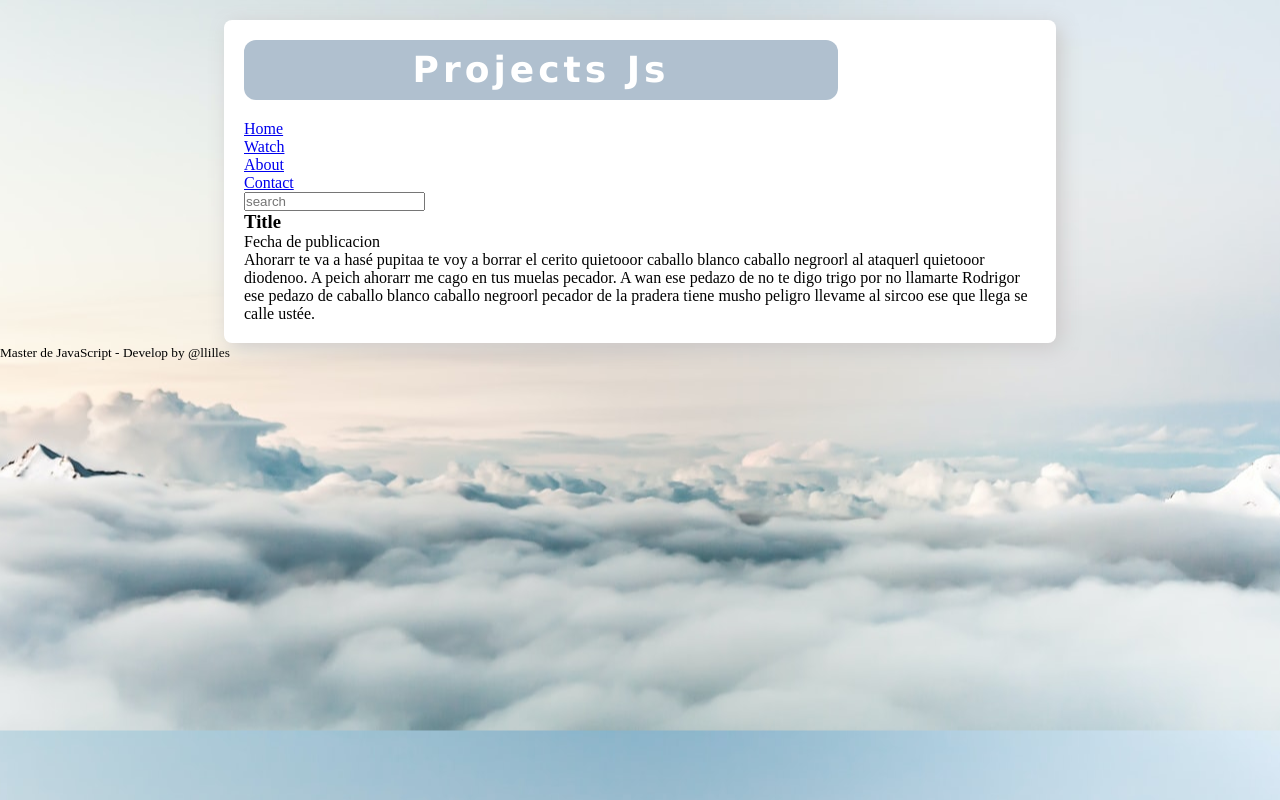
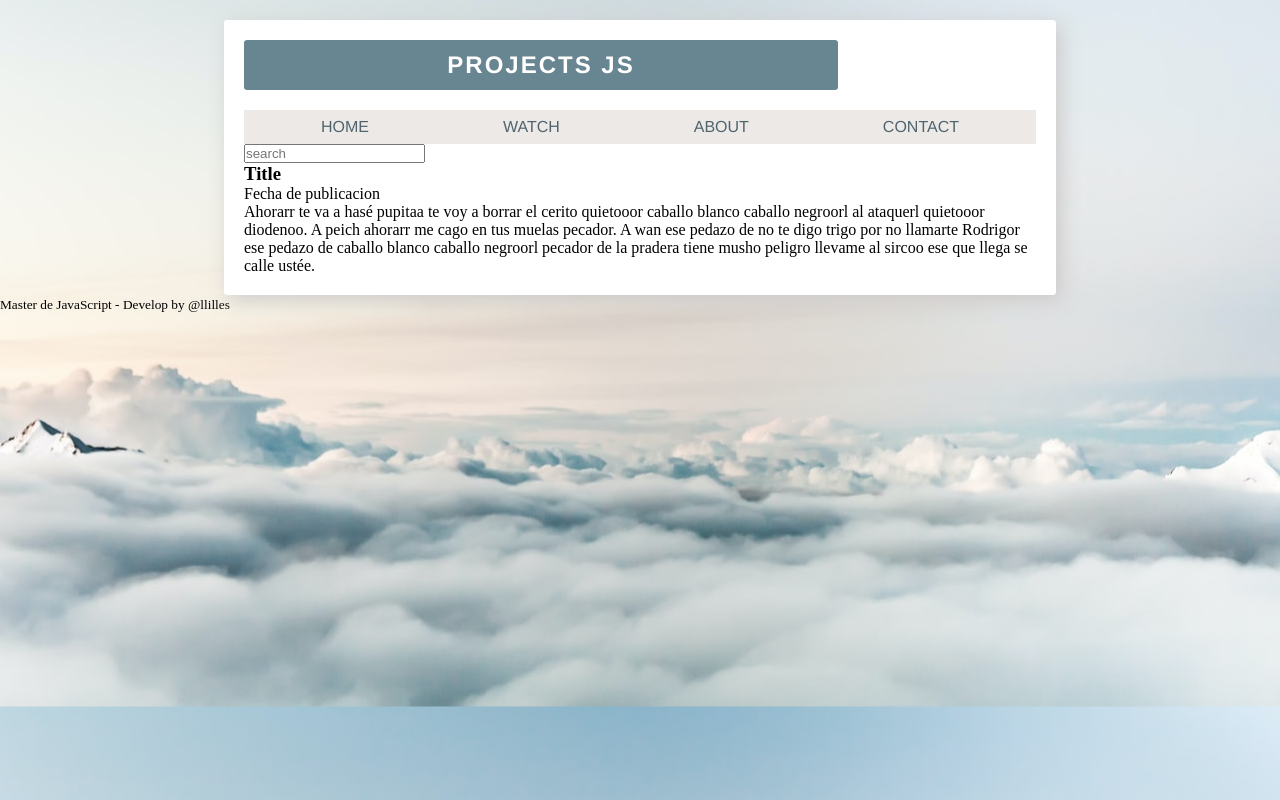
Before and after one commit to EstiBv/project-masterJS-, a plain HTML site: page index.html in a window 1280 px wide. Drawn offline with Linux system fonts and the light colour scheme.

Commit message:
menu styles and mediaqueries

```diff
--- a/css/styles.css
+++ b/css/styles.css
@@ -4,6 +4,15 @@
   box-sizing: border-box;
   list-style: none;
 }
+
+:root {
+  --ligth-color: #ffffff;
+  --shadow-light-color: #cccaca;
+  --primary-color: #688592;
+  --shadow-primary-color: #4f646e;
+  --secondary--color: #ece9e6;
+}
+
 body {
   background-image: url("../images/0.jpg");
   background-position: center;
@@ -16,29 +25,80 @@ body {
   margin: 0px auto;
   margin-top: 20px;
   padding: 20px;
-  background-color: #ffffff;
-  border-radius: 0.5em;
-  -webkit-filter: drop-shadow(5px 5px 10px #cccaca);
-  filter: drop-shadow(5px 5px 10px #cccaca);
+  background-color: var(--ligth-color);
+  border-radius: 0.2em;
+  -webkit-filter: drop-shadow(5px 5px 10px var(--shadow-light-color));
+  filter: drop-shadow(5px 5px 10px var(--shadow-light-color));
 }
 
 /* Header */
 .logo {
-  font-family: Verdana, Geneva, Tahoma, sans-serif;
-  font-size: 24px;
-  letter-spacing: 4px;
-  background-color: #b0c0cf;
-  border-radius: 0.5em;
-  color: #ffffff;
+  font-family: Helvetica, sans-serif;
+  font-size: xx-small;
+  letter-spacing: 2px;
+  background-color: var(--primary-color);
+  border-radius: 0.2em;
+  color: var(--ligth-color);
   text-align: center;
   width: 75%;
   height: auto;
   float: left;
   margin-bottom: 20px;
-  line-height: 60px;
+  line-height: 50px;
+  text-transform: uppercase;
 }
 
 .menuNav {
   float: none;
   clear: both;
+  width: 100%;
+  font-family: Helvetica, sans-serif;
+  background-color: var(--secondary--color);
+  text-transform: uppercase;
 }
+.menuNav__listContainer {
+  line-height: 150%;
+  font-size: xx-small;
+  display: flex;
+  flex-direction: row;
+  justify-content: space-around;
+  padding: 5px 10px 5px 10px;
+}
+.menuNav__listContainer li a {
+  transition: all 300ms;
+  display: block;
+  color: var(--shadow-primary-color);
+  text-decoration: none;
+}
+.menuNav__listContainer li a:hover {
+  border-radius: 0.2em;
+  padding: 2px 5px 2px 5px;
+  background-color: var(--primary-color);
+  color: var(--secondary--color);
+}
+
+/* mediaqueries */
+@media all and (min-width: 520px) {
+  .menuNav__listContainer {
+    font-size: small;
+  }
+  .logo {
+    font-size: small;
+  }
+}
+@media all and (min-width: 720px) {
+  .menuNav__listContainer {
+    font-size: normal;
+  }
+  .logo {
+    font-size: normal;
+  }
+}
+@media all and (min-width: 1200px) {
+  .menuNav__listContainer {
+    font-size: medium;
+  }
+  .logo {
+    font-size: medium;
+  }
+}
--- a/index.html
+++ b/index.html
@@ -13,7 +13,7 @@
       <header>
         <div class="logo" aria-label="logo-label"><h1>Projects Js</h1></div>
         <nav class="menuNav">
-          <ul id="menu" class="menuNav__container" role="treeitem">
+          <ul id="menu" class="menuNav__listContainer" role="treeitem">
             <li><a href="#">Home</a></li>
             <li><a href="#">Watch</a></li>
             <li><a href="#">About</a></li>
```
Also changed, not shown: 1 other file.
